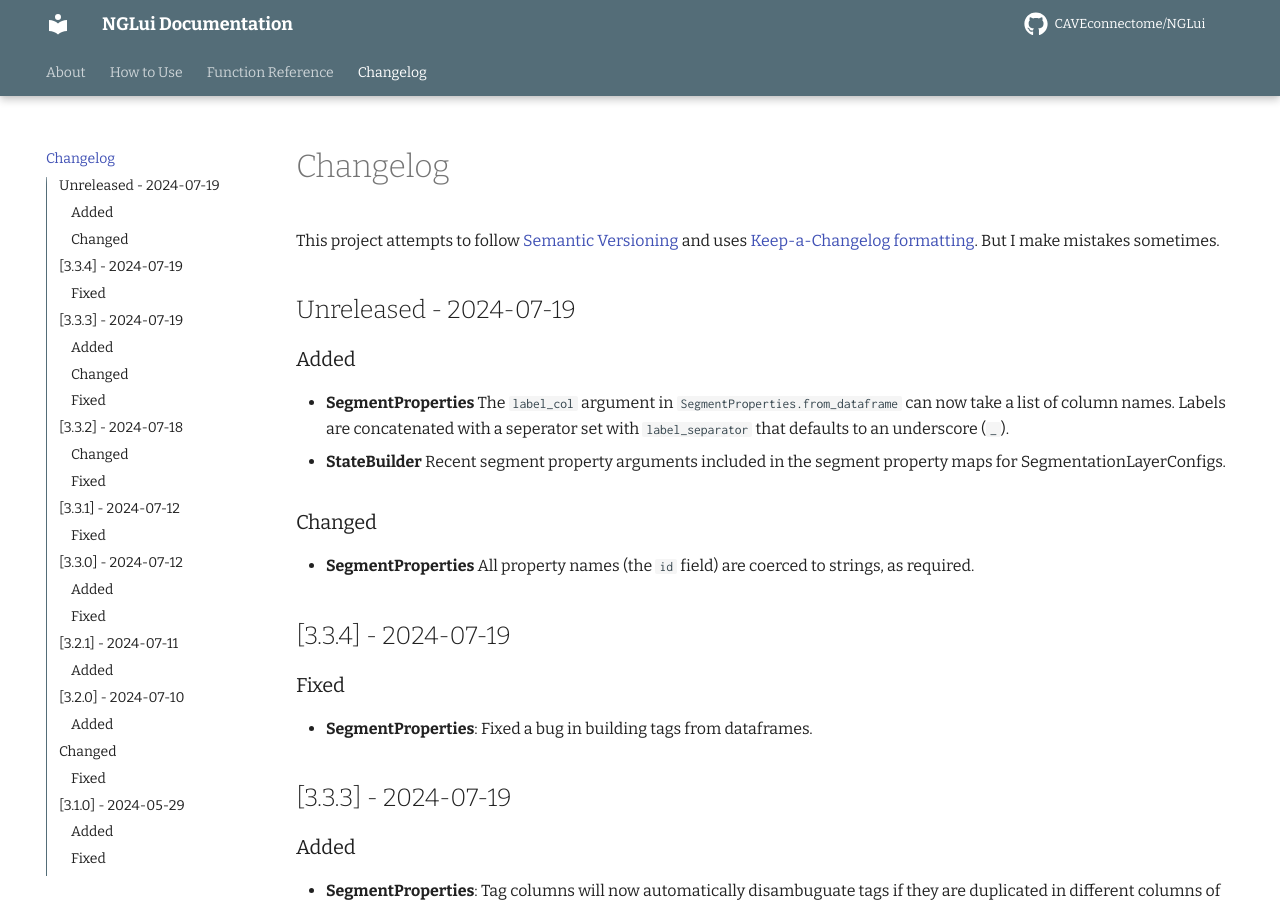
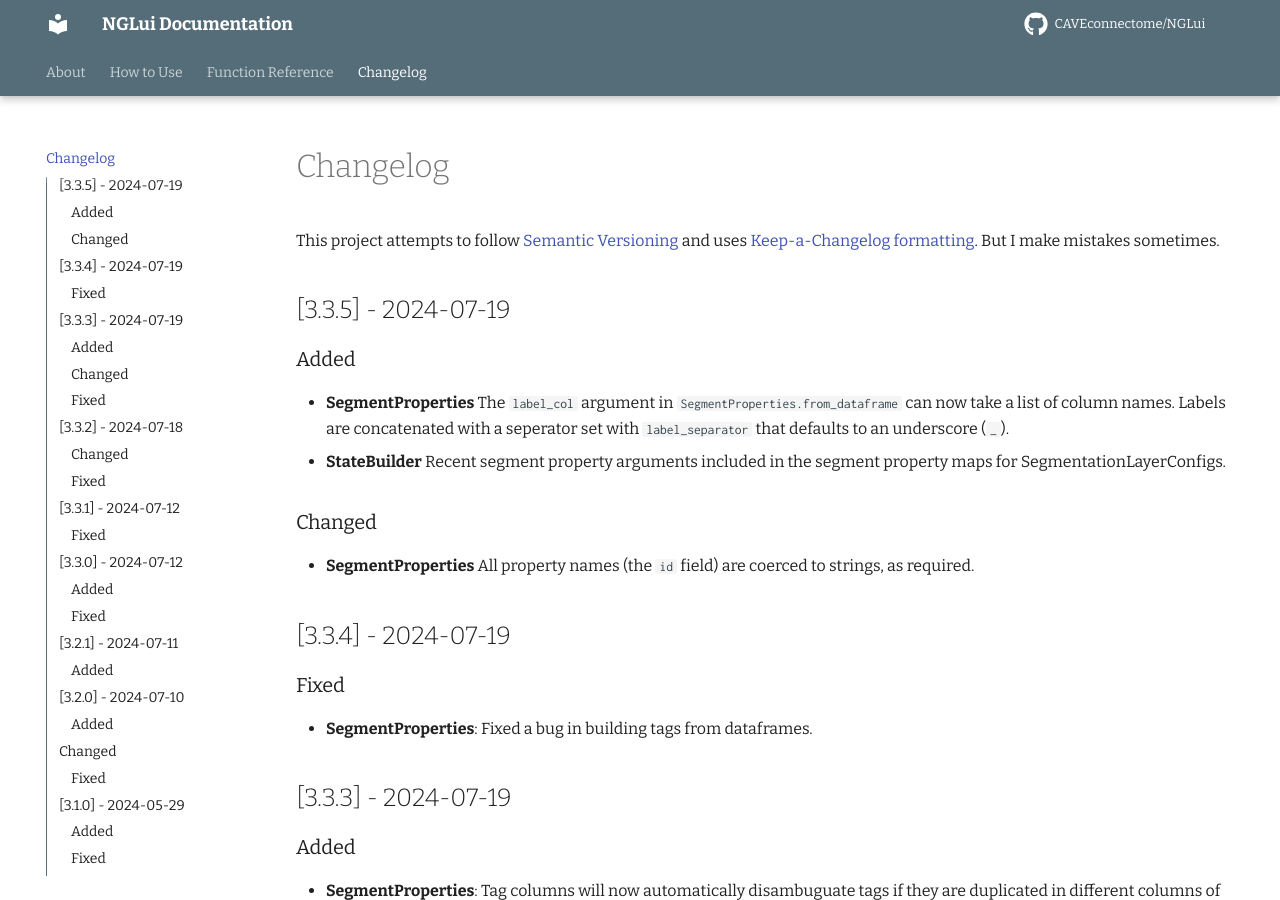
Before and after one commit to CAVEconnectome/nglui, an MkDocs documentation site: the page built from docs/changelog.md, in a window 1280 px wide and 900 px high. Built offline with MkDocs 1.6.1 and Material for MkDocs 9.7.7, drawn with Linux system fonts in a browser that asks for light colours; comment, search, counter and statistics services are not loaded.

Commit message:
update version

```diff
--- a/docs/changelog.md
+++ b/docs/changelog.md
@@ -2,7 +2,7 @@
 
 This project attempts to follow [Semantic Versioning](https://semver.org) and uses [Keep-a-Changelog formatting](https://keepachangelog.com/en/1.0.0/). But I make mistakes sometimes.
 
-## Unreleased - 2024-07-19
+## [3.3.5] - 2024-07-19
 
 ### Added
 
--- a/src/nglui/__init__.py
+++ b/src/nglui/__init__.py
@@ -4,4 +4,4 @@ from . import statebuilder
 from . import parser
 from . import segmentprops
 
-__version__ = "3.3.4"
+__version__ = "3.3.5"
```
